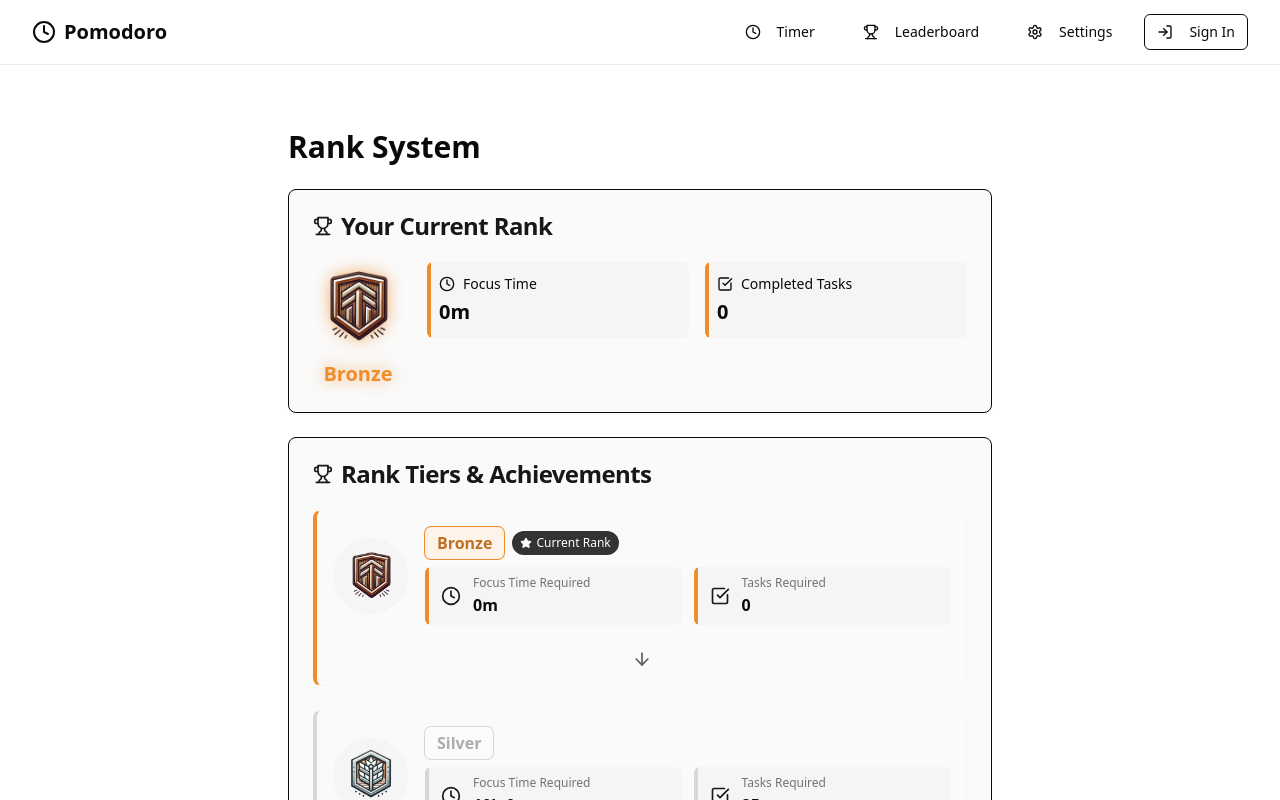
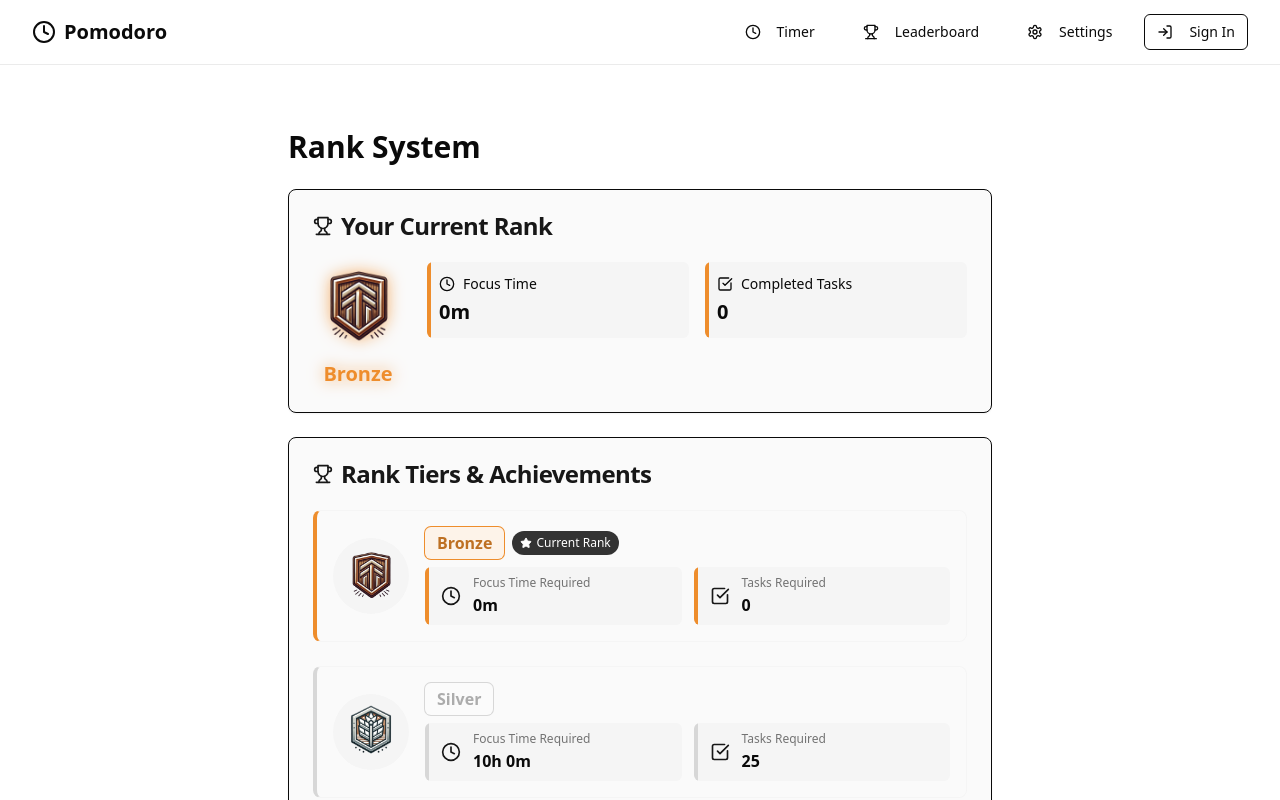
Before and after one commit to abdiel-vega/pomodoro_timer, a Next.js app: page /rank-info in a window 1280 px wide. Shown: the top 800 px of the page. Built offline with nearby package versions, Linux system fonts and the light colour scheme; no server answers.

Commit message:
rank info tweaked

```diff
--- a/app/rank-info/page.tsx
+++ b/app/rank-info/page.tsx
@@ -314,15 +314,6 @@ export default function RankInfoPage() {
                       </div>
                     </div>
                   </div>
-
-                  {/* Improved progression indicator */}
-                  {index < Object.values(RANKS).length - 1 && (
-                    <div className="flex justify-center py-3">
-                      <div className="flex flex-col items-center">
-                        <ArrowDown className="text-accent-foreground w-5 h-5 animate-bounce opacity-70" />
-                      </div>
-                    </div>
-                  )}
                 </div>
               ))}
             </div>
```
Also changed, not shown: 1 other file (tests, documents, lock files or other folders).
